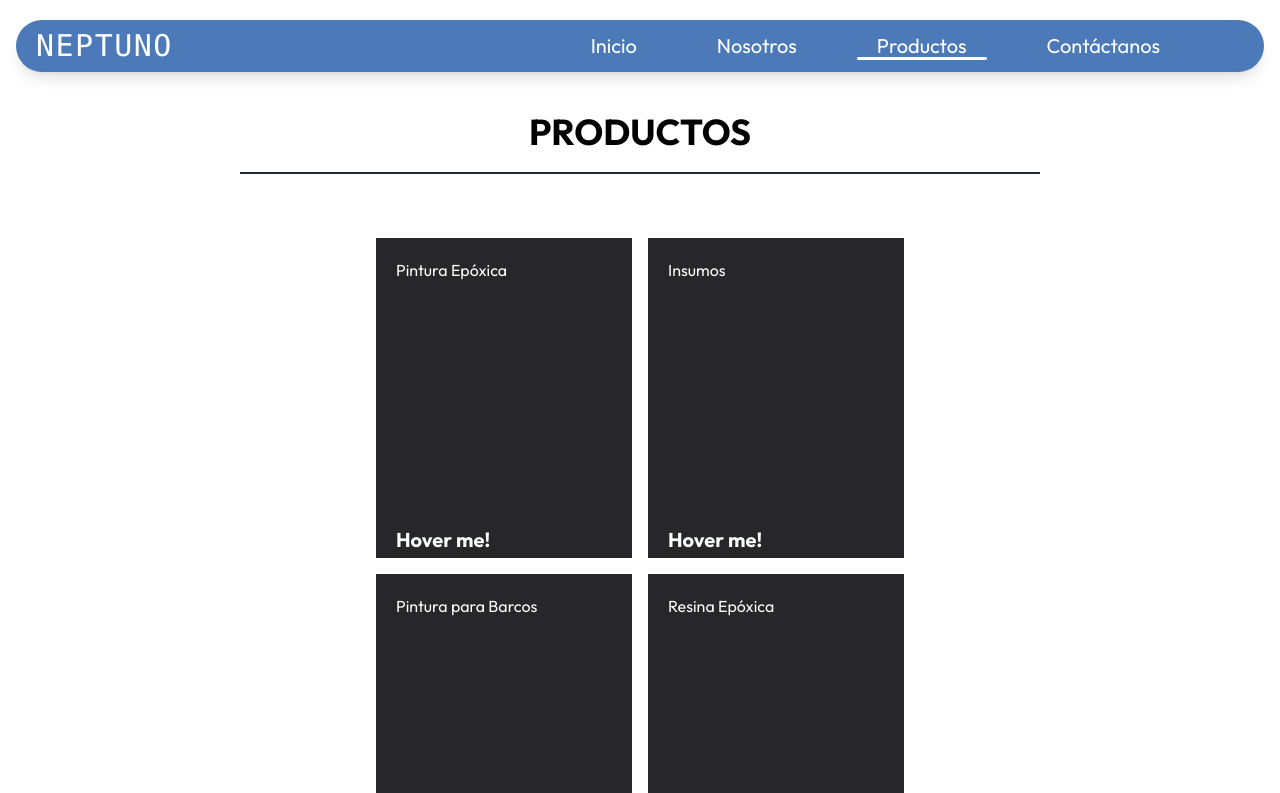
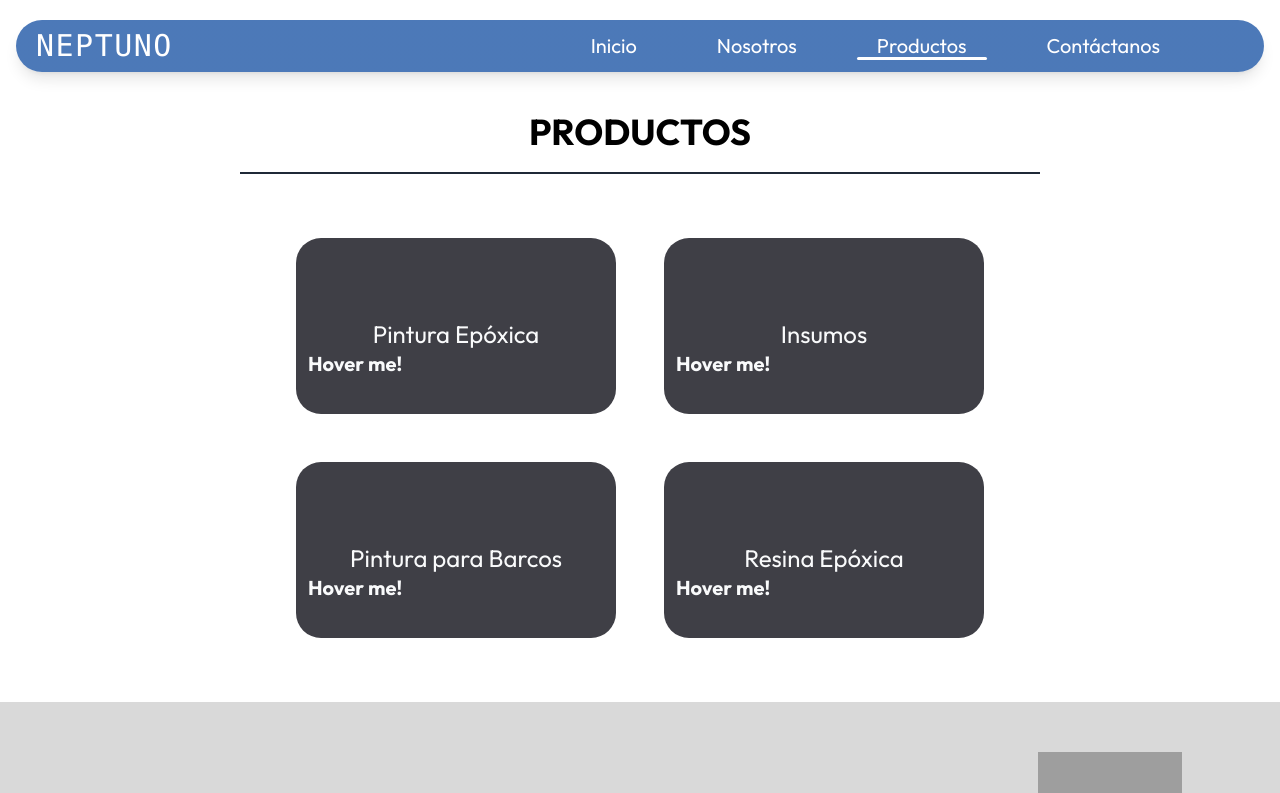
Before and after one commit to AiramsTechnology/neptuno, a React (Vite) app: page /Products/Productos in a window 1280 px wide. Shown: the top 793 px of the page. Built offline with nearby package versions, Linux system fonts and the light colour scheme; grey boxes are pictures that could not be loaded.

Commit message:
avance 2

```diff
--- a/src/components/Products/Productos.jsx
+++ b/src/components/Products/Productos.jsx
@@ -25,22 +25,26 @@ function Productos() {
     <div className=" place-items-center">
       <div className="mt-28">
         <p className="text-4xl font-bold text-center">PRODUCTOS</p>
-        <div class="border-t-2 border-gray-800 my-5 lg:w-[100vh] w-[35vh]"></div>
+        <div class="border-t-2 border-gray-800 my-5 md:w-[100vh] w-[35vh]"></div>
       </div>
-      <div className="grid lg:grid-cols-2 grid-cols-1 gap-4 place-items-center m-16">
+      <div className="grid md:grid-cols-2 grid-cols-1 gap-12 place-items-center m-16">
         {product.map((product) => (
-          <div className="relative group cursor-pointer overflow-hidden duration-500 w-64 h-80 bg-zinc-800 text-gray-50 p-5">
-            <div key={product.id}>
-              <p>{product.name}</p>
-              <div className="absolute w-56 left-0 p-5 -bottom-16 duration-500 group-hover:-translate-y-12">
-                <div className="absolute -z-10 left-0 w-64 h-28 opacity-0 duration-500 group-hover:opacity-50 group-hover:bg-[#64748b]"></div>
+          <div
+          className="relative group cursor-pointer overflow-hidden duration-500 w-80 h-44 bg-zinc-700 text-gray-50 p-5"
+          style={{ borderRadius: "25px" }}
+        >
+          <div key={product.id}>
+            <div className="absolute w-full left-0 p-3 bottom-0 duration-500 group-hover:-translate-y-12">
+              <p className="text-2xl font-normal text-center">{product.name}</p>
+              <div className="mt-0">
                 <span className="text-xl font-bold">Hover me!</span>
-                <p className="group-hover:opacity-100 w-56 duration-500 opacity-0">
+                <p className="group-hover:opacity-100  duration-500 opacity-0">
                   {product.info}
                 </p>
               </div>
             </div>
           </div>
+        </div>
         ))}
       </div>
     </div>
```
